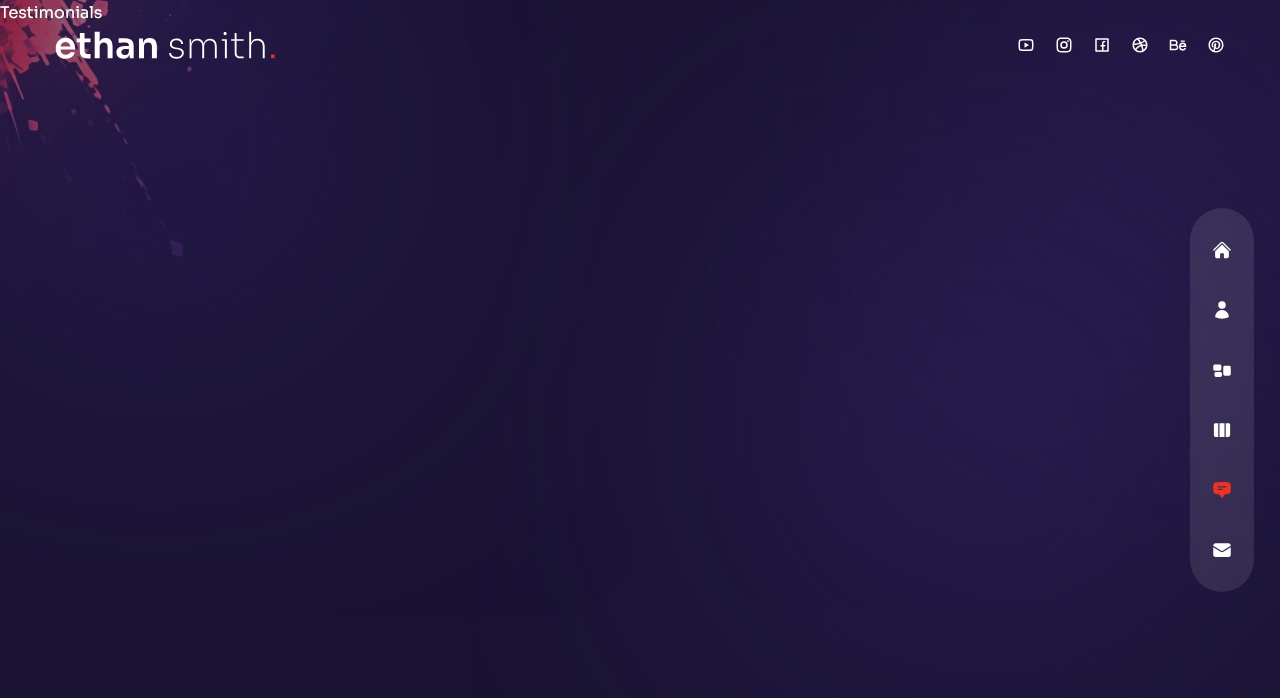
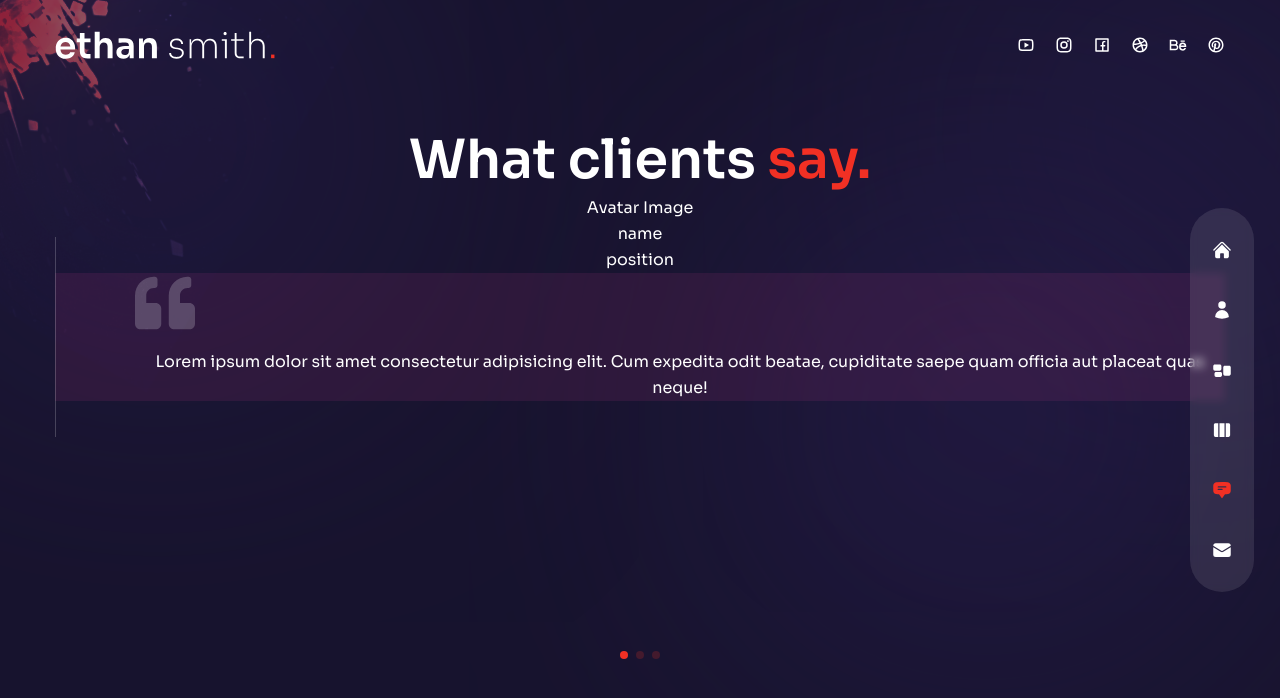
Before and after one commit to nahidpavelc/personal_portfolio, a Next.js app: page /testimonials in a window 1280 px wide. Shown: the top 698 px of the page. Built offline with nearby package versions, Linux system fonts and the light colour scheme.

Commit message:
compleate Work

```diff
--- a/components/TestimonialSlider.js
+++ b/components/TestimonialSlider.js
@@ -23,8 +23,63 @@ const testimonialData = [
   },
 ];
 
-const TestimonialSlider = () => {
-  return <div>Testimonial Slider</div>;
-};
+// import swiper  react  components
+import { Swiper, SwiperSlide } from 'swiper/react';
+
+// import swiper styles
+import 'swiper/css';
+import 'swiper/css/free-mode';
+import 'swiper/css/pagination';
+
+// import required modules
+import { Pagination } from 'swiper';
+
+// icons
+import { FaQuoteLeft } from 'react-icons/fa';
+// next image
+import Image from 'next/image';
+
+function TestimonialSlider() {
+  return (
+    <Swiper
+      spaceBetween={10}
+      pagination={{
+        clickable: true
+      }}
+      modules={[Pagination]}
+      className='h-[280px] sm:h-[480px]'
+    >
+      {testimonialData.map((person, index) => {
+        return (
+          <SwiperSlide key={index}>
+            <div>
+              {/* avatar, name, position */}
+              <div>
+                <div>
+                  {/* avatar  */}
+                  <div>Avatar Image</div>
+                  {/* name  */}
+                  <div>name</div>
+                  {/* position  */}
+                  <div>position</div>
+                </div>
+              </div>
+
+              {/* quote & message */}
+              <div className='bg-pink-500/10 flex-1 flex flex-col justify-center before:w-[1px] xl:before:bg-white/20 xl:before:absolute xl:before:left-0 xl:before:h-[200px] relative xl:pl-20'>
+                {/* quote icon  */}
+                <div className='mb-4'>
+                  <FaQuoteLeft className='text-4xl xl:text-6xl text-white/20 mx-auto md:mx-0' />
+                </div>
+                {/* message */}
+                <div>{person.message}</div>
+              </div>
+            </div>
+          </SwiperSlide>
+        )
+      })}
+      Service Slider</Swiper>
+  );
+}
 
 export default TestimonialSlider;
--- a/components/WorkSlider.js
+++ b/components/WorkSlider.js
@@ -76,10 +76,26 @@ function WorkSlider() {
             <div className='grid grid-cols-2 grid-rows-2 gap-4 cursor-pointer'>
               {slide.images.map((image, index) => {
                 return (
-                  <div>
-                    <div>
+                  <div
+                    key={index}
+                    className='relative rounded-lg overflow-hidden flex items-center justify-center group '
+                  >
+                    <div className='flex items-center justify-center relative overflow-hidden '>
                       {/* image */}
                       <Image src={image.path} width={500} height={300} alt='' />
+                      {/* overlay gradient */}
+                      <div className='absolute inset-0 bg-gradient-to-l from-transparent via-[#e838cc] to-[#4a22bd] opacity-0 group-hover:opacity-80 transition-all duration-700'></div>
+                      {/* title */}
+                      <div className='absolute bottom-0 translate-y-full group-hover:-translate-y-10 group-hover:xl:-translate-y-20 transition-all duration-300'>
+                        <div className='flex items-center gap-x-2 text-[13px] tracking-[0.2em]'>
+                          {/* title  part 1*/}
+                          <div className='delay-100'>LIVE</div>
+                          {/* title  part 1*/}
+                          <div className='translate-y-[500%] group-hover:translate-y-0 transition-all duration-300 delay-150'>PROJECT</div>
+                          {/* icon*/}
+                          <div className='text-xl translate-y-[500%] group-hover:translate-y-0 transition-all duration-300 delay-200'> <BsArrowRight /> </div>
+                        </div>
+                      </div>
                     </div>
                   </div>
                 )
--- a/pages/testimonials/index.js
+++ b/pages/testimonials/index.js
@@ -1,5 +1,22 @@
+// Components
+import TestimonialSlider from "../../components/TestimonialSlider";
+
 const Testimonials = () => {
-  return <div>Testimonials</div>;
+  return (
+    <div className="h-full bg-primary/30 py-32 text-center">
+      <div className="container mx-auto h-full flex flex-col justify-center">
+        {/* title  */}
+        <h2 className="h2 mb-8 xl:mb-0">
+          What clients <span className="text-accent">say.</span>
+        </h2>
+
+        {/* slider  */}
+        <div>
+          <TestimonialSlider />
+        </div>
+      </div>
+    </div>
+  );
 };
 
 export default Testimonials;
--- a/pages/work/index.js
+++ b/pages/work/index.js
@@ -20,7 +20,7 @@ const Work = () => {
               initial='hidden'
               animate='show'
               exit='hidden'
-              className='h2 xl:mt-8'
+              className='h2 xl:mt-12'
             >
               My Work <span className='text-accent'>.</span>
             </motion.h2>
```
